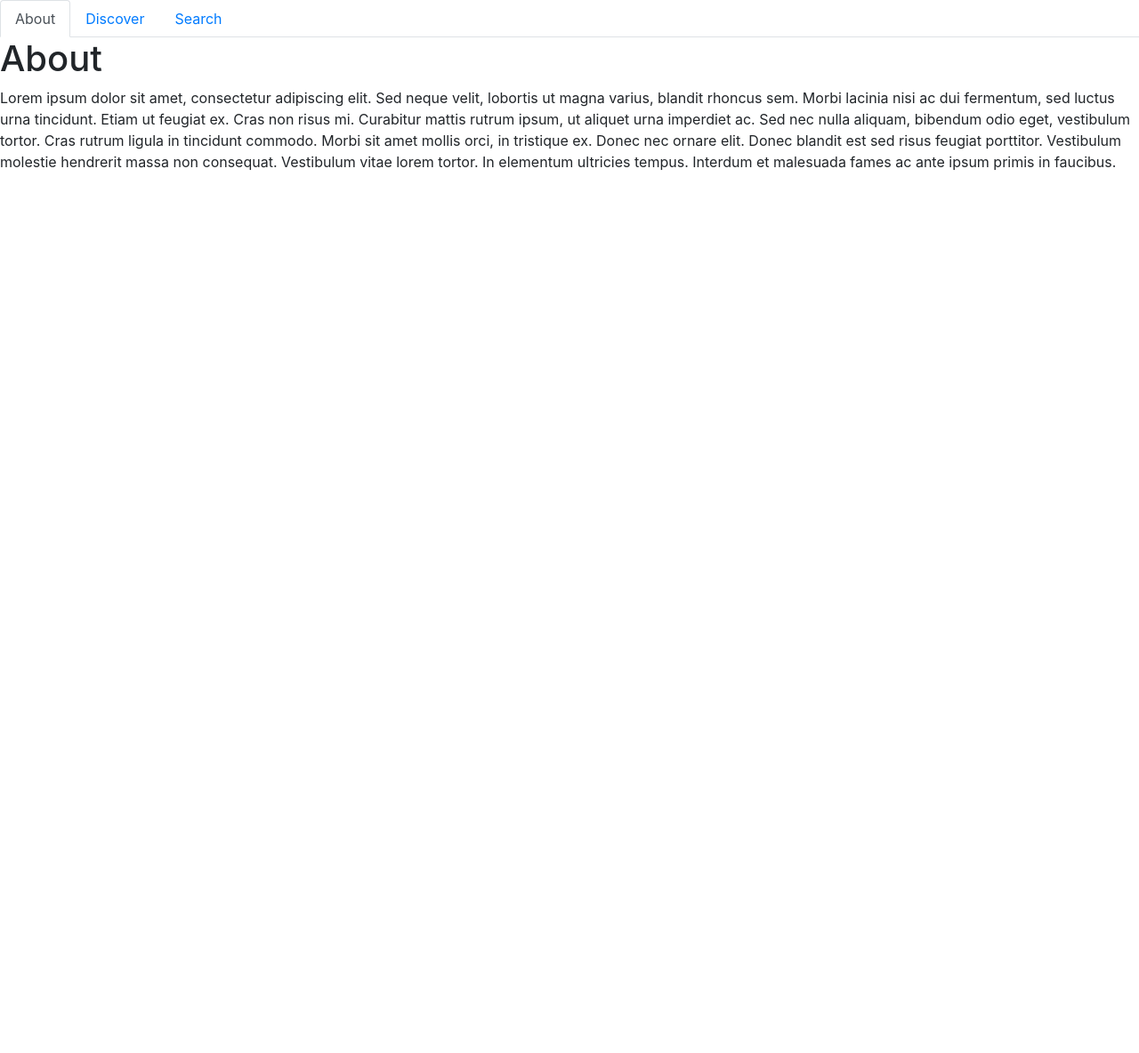
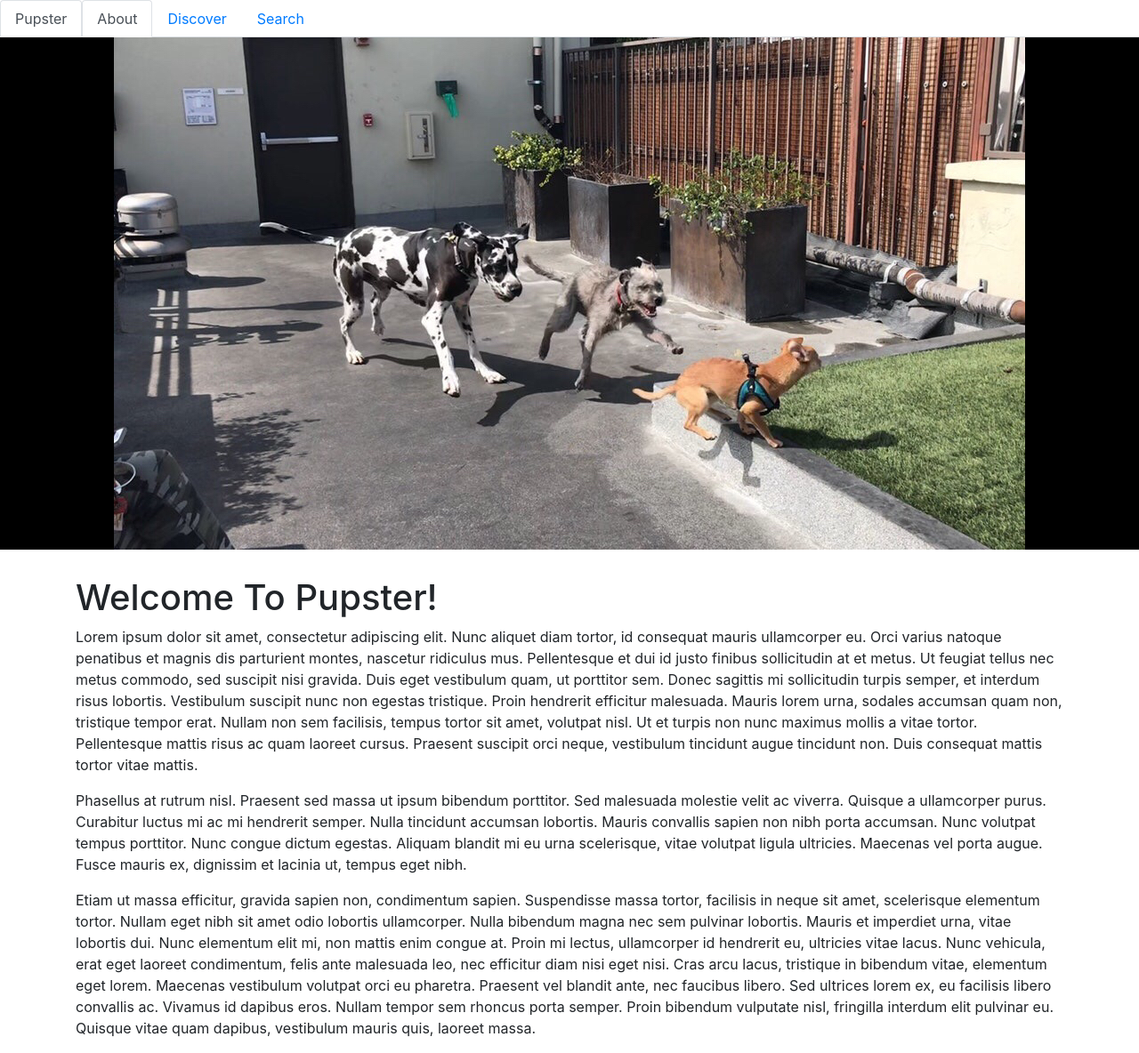
Before and after one commit to bijansemnani/pupster, a React (Create React App) app: page / in a window 1280 px wide. Shown: the whole page at 89% size. Before the commit the page ends 800 px from the top, so only its background shows below. Built offline with nearby package versions, Linux system fonts and the light colour scheme.

Commit message:
css added

```diff
--- a/src/components/NavTabs.js
+++ b/src/components/NavTabs.js
@@ -3,6 +3,16 @@ import { Link } from "react-router-dom";
 
 const NavTabs = () => (
   <ul className="nav nav-tabs">
+    <li className="nav-item">
+      <Link
+        to="/"
+        className={
+          window.location.pathname === "/" ? "nav-link active" : "nav-link"
+        }
+      >
+        Pupster
+      </Link>
+    </li>
     <li className="nav-item">
       <Link
         to="/"
--- a/src/components/pages/Home/Home.css
+++ b/src/components/pages/Home/Home.css
@@ -0,0 +1,15 @@
+.dog-picture {
+    background-image: url("./dogs.jpg");
+    background-repeat: no-repeat;
+    background-position: center;
+    height: 576px;
+    background-color: black;
+}
+
+.welcome-title {
+    margin-top: 30px;
+}
+
+.paragraphs {
+    margin: 0 auto;
+}
--- a/src/components/pages/Home/Home.js
+++ b/src/components/pages/Home/Home.js
@@ -1,18 +1,30 @@
 import React from "react";
+import "./Home.css";
 
 const Home = () => (
   <div>
-    <h1>About</h1>
-    <p>
-      Lorem ipsum dolor sit amet, consectetur adipiscing elit. Sed neque velit, lobortis ut magna
-      varius, blandit rhoncus sem. Morbi lacinia nisi ac dui fermentum, sed luctus urna tincidunt.
-      Etiam ut feugiat ex. Cras non risus mi. Curabitur mattis rutrum ipsum, ut aliquet urna
-      imperdiet ac. Sed nec nulla aliquam, bibendum odio eget, vestibulum tortor. Cras rutrum ligula
-      in tincidunt commodo. Morbi sit amet mollis orci, in tristique ex. Donec nec ornare elit.
-      Donec blandit est sed risus feugiat porttitor. Vestibulum molestie hendrerit massa non
-      consequat. Vestibulum vitae lorem tortor. In elementum ultricies tempus. Interdum et malesuada
-      fames ac ante ipsum primis in faucibus.
-    </p>
+    <div class="dog-picture">
+    </div>
+    <div class="container">
+      <div class="row">
+        <div class="col-md-12">
+          <h1 class="welcome-title">Welcome To Pupster!</h1>
+        </div>
+      </div>
+      <div class="row">
+        <div class="col-md-12 paragraphs">
+          <p>
+    Lorem ipsum dolor sit amet, consectetur adipiscing elit. Nunc aliquet diam tortor, id consequat mauris ullamcorper eu. Orci varius natoque penatibus et magnis dis parturient montes, nascetur ridiculus mus. Pellentesque et dui id justo finibus sollicitudin at et metus. Ut feugiat tellus nec metus commodo, sed suscipit nisi gravida. Duis eget vestibulum quam, ut porttitor sem. Donec sagittis mi sollicitudin turpis semper, et interdum risus lobortis. Vestibulum suscipit nunc non egestas tristique. Proin hendrerit efficitur malesuada. Mauris lorem urna, sodales accumsan quam non, tristique tempor erat. Nullam non sem facilisis, tempus tortor sit amet, volutpat nisl. Ut et turpis non nunc maximus mollis a vitae tortor. Pellentesque mattis risus ac quam laoreet cursus. Praesent suscipit orci neque, vestibulum tincidunt augue tincidunt non. Duis consequat mattis tortor vitae mattis.
+          </p>
+          <p>
+    Phasellus at rutrum nisl. Praesent sed massa ut ipsum bibendum porttitor. Sed malesuada molestie velit ac viverra. Quisque a ullamcorper purus. Curabitur luctus mi ac mi hendrerit semper. Nulla tincidunt accumsan lobortis. Mauris convallis sapien non nibh porta accumsan. Nunc volutpat tempus porttitor. Nunc congue dictum egestas. Aliquam blandit mi eu urna scelerisque, vitae volutpat ligula ultricies. Maecenas vel porta augue. Fusce mauris ex, dignissim et lacinia ut, tempus eget nibh.
+          </p>
+          <p>
+    Etiam ut massa efficitur, gravida sapien non, condimentum sapien. Suspendisse massa tortor, facilisis in neque sit amet, scelerisque elementum tortor. Nullam eget nibh sit amet odio lobortis ullamcorper. Nulla bibendum magna nec sem pulvinar lobortis. Mauris et imperdiet urna, vitae lobortis dui. Nunc elementum elit mi, non mattis enim congue at. Proin mi lectus, ullamcorper id hendrerit eu, ultricies vitae lacus. Nunc vehicula, erat eget laoreet condimentum, felis ante malesuada leo, nec efficitur diam nisi eget nisi. Cras arcu lacus, tristique in bibendum vitae, elementum eget lorem. Maecenas vestibulum volutpat orci eu pharetra. Praesent vel blandit ante, nec faucibus libero. Sed ultrices lorem ex, eu facilisis libero convallis ac. Vivamus id dapibus eros. Nullam tempor sem rhoncus porta semper. Proin bibendum vulputate nisl, fringilla interdum elit pulvinar eu. Quisque vitae quam dapibus, vestibulum mauris quis, laoreet massa.
+          </p>
+          </div>
+      </div>
+    </div>
   </div>
 );
 
```
Also changed, not shown: src/components/pages/Home/dogs.jpg (added).
